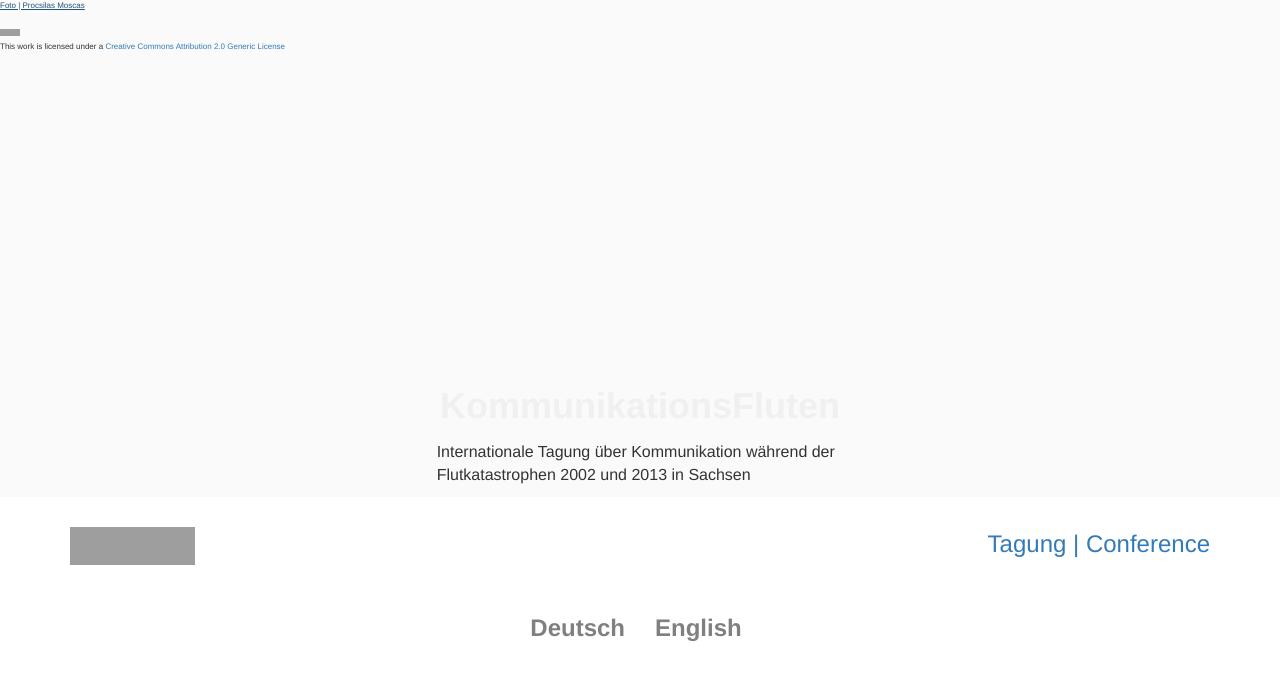
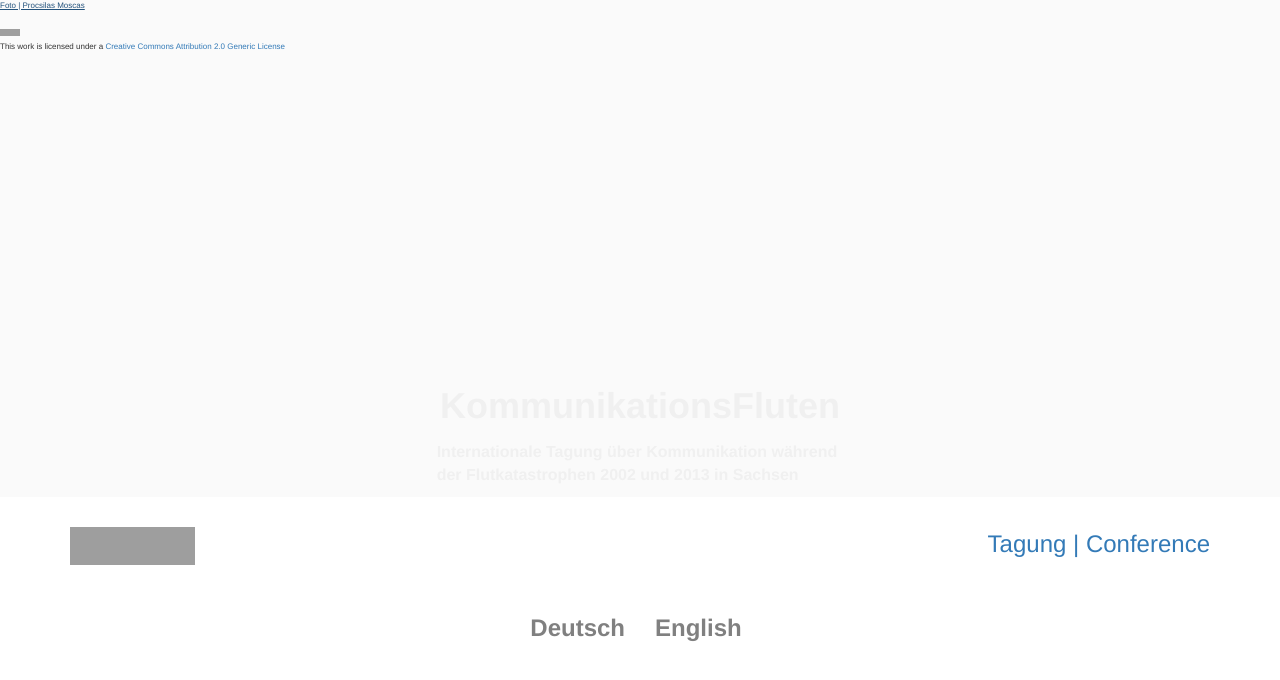
Before and after one commit to susedev/test, a Jekyll site: the page built from index.html, in a window 1280 px wide. Shown: the top 680 px of the page. Built offline with Jekyll 4.4.1, drawn with Linux system fonts in a browser that asks for light colours; nearby versions of some CDN libraries; grey boxes are pictures that could not be loaded.

Commit message:
Update home.html

```diff
--- a/_layouts/home.html
+++ b/_layouts/home.html
@@ -16,7 +16,7 @@
     </div>
     <div class="col-md-4">
       <a href="http://eijc.github.io/test/"><p style="color:#F0F0F0; font-size: 36px; font-weight:bold; text-align: center; margin-top: 380px;">KommunikationsFluten</p></a>
-      <p style="font-size:16px;">Internationale Tagung über Kommunikation während der Flutkatastrophen 2002 und 2013 in Sachsen</p>
+      <p style="font-size:16px; font-weight:bold; color:#F0F0F0;">Internationale Tagung über Kommunikation während der Flutkatastrophen 2002 und 2013 in Sachsen</p>
     </div>
     <div class="col-md-4">
 
```
